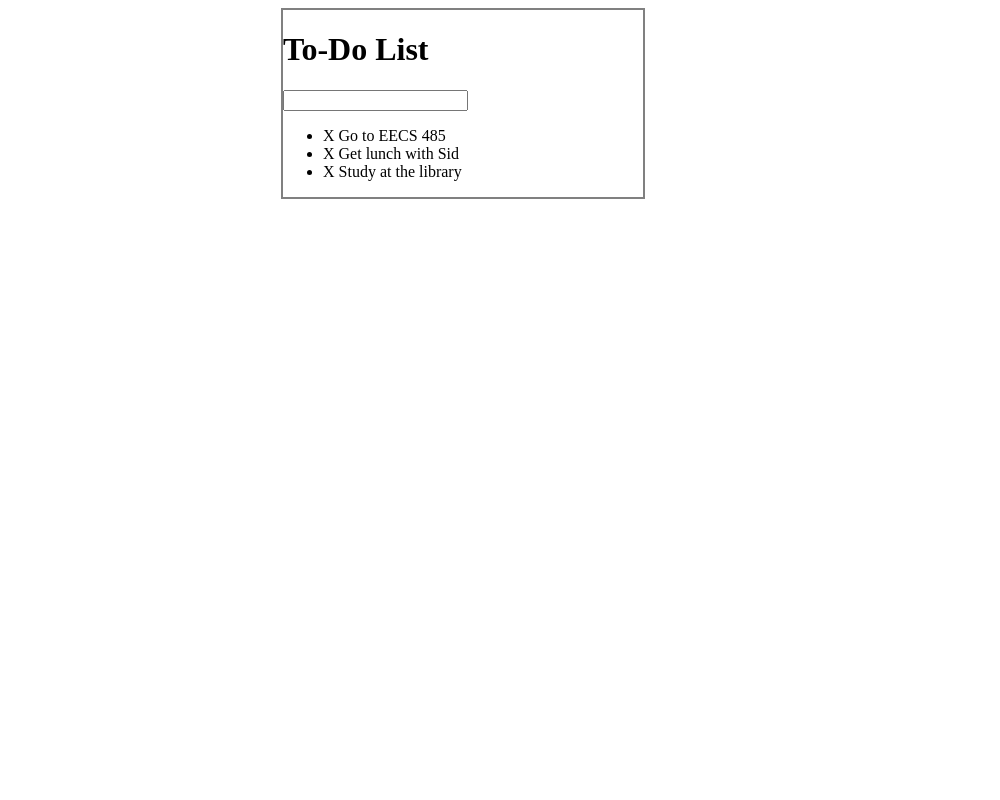
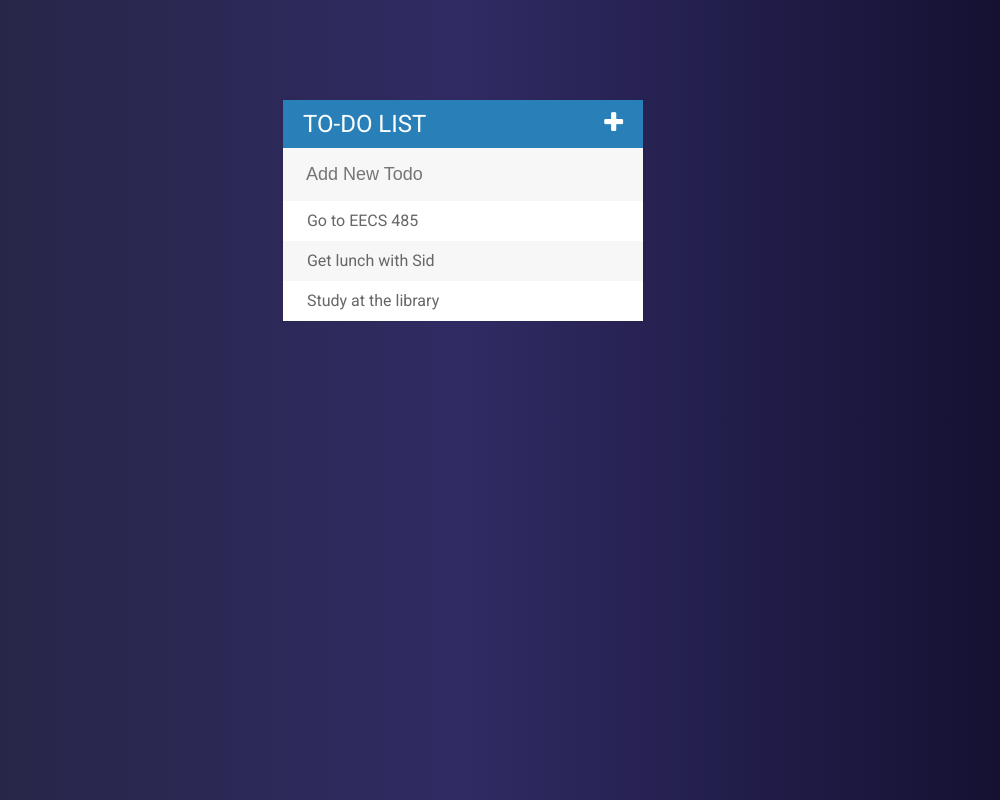
Before and after one commit to drodz718/Bootcamp-TodoList, a plain HTML site: page index.html in a window 1280 px wide. Shown: the whole page, without its empty margins (177-1177 px from the left). Drawn offline with Linux system fonts and the light colour scheme.

Commit message:
Added gradient background, icons, and animations

```diff
--- a/assets/css/todos.css
+++ b/assets/css/todos.css
@@ -1,7 +1,81 @@
+body {
+    font-family: roboto;
+    background: #0f0c29;  /* fallback for old browsers */
+    background: -webkit-linear-gradient(to right, #24243e, #302b63, #0f0c29);  /* Chrome 10-25, Safari 5.1-6 */
+    background: linear-gradient(to right, #24243e, #302b63, #0f0c29); /* W3C, IE 10+/ Edge, Firefox 16+, Chrome 26+, Opera 12+, Safari 7+ */
+}
+
+h1 {
+    background: #2980b9;
+    color: white;
+    margin: 0;
+    padding: 10px 20px;
+    text-transform: uppercase;
+    font-size: 24px;
+    font-weight: normal;
+}
+
+span {
+    background: #e74c3c;
+    height: 40px;
+    margin-right: 20px;
+    text-align: center;
+    color: white;
+    width: 0;
+    display: inline-block;
+    transition: 0.2s linear;
+    opacity: 0;
+}
+
+ul {
+    /* remove bullet points */
+    list-style: none;
+    margin: 0;
+    padding: 0;
+
+}
+
+li {
+    background: #fff;
+    height: 40px;
+    line-height: 40px;
+    color: #666;
+}
+
+.fa-plus {
+    float: right;
+}
+
+li:nth-child(2n) {
+    background: #f7f7f7;
+}
+
+li:hover span{
+    width: 40px;
+    opacity: 1.0;
+}
+
+input {
+    font-size: 18px;
+    color: #2980b9;
+    background-color: #f7f7f7;
+    width: 100%;
+    padding: 13px 13px 13px 20px;
+    box-sizing: border-box;
+    border: 3px solid rgba(0,0,0,0);
+}
+
+input:focus {
+    background: white;
+    border: 3px solid #2980b9;
+    outline: none;
+}
+
 #container {
     width: 360px;
-    margin: 0 auto;
-    border: 2px solid gray
+    margin: 100px auto;
+    background: #f7f7f7;
+    box-shadow: 0 0 3px rgba(0,0,0, 0.1);
 }
 
 .completed {
--- a/assets/js/todos.js
+++ b/assets/js/todos.js
@@ -28,8 +28,12 @@ $("input[type='text']").keypress(function(event) {
         //clear input
         $(this).val("");
         //create new li and add to ul
-        $("ul").append("<li><span>X</span> " + todoText + "</li>");
+        $("ul").append("<li><span><i class='fa fa-trash'></i></span> " + todoText + "</li>");
 
 
     }
 });
+
+$(".fa-plus").click(function() {
+    $("input[type='text'").fadeToggle();
+});
--- a/index.html
+++ b/index.html
@@ -5,17 +5,20 @@
     <meta name="viewport" content="width=device-width, initial-scale=1.0">
     <title>Todo List</title>
     <link rel="stylesheet" href="assets/css/todos.css">
+    <link href="https://fonts.googleapis.com/css2?family=Roboto:wght@400;500;700&display=swap" rel="stylesheet">
+    <link rel="stylesheet" href="https://stackpath.bootstrapcdn.com/font-awesome/4.7.0/css/font-awesome.min.css">
     <script src="assets/js/lib/jquery-3.5.1.js"></script>
 </head>
+
 <body>
     <div id="container">
-        <h1>To-Do List</h1>
-        <input type="text">
+        <h1>To-Do List <i class="fa fa-plus"></i></h1>
+        <input type="text" placeholder="Add New Todo">
 
         <ul>
-            <li><span>X</span> Go to EECS 485</li>
-            <li><span>X</span> Get lunch with Sid</li>
-            <li><span>X</span> Study at the library</li>
+            <li><span><i class="fa fa-trash"></i></span> Go to EECS 485</li>
+            <li><span><i class="fa fa-trash"></i></span> Get lunch with Sid</li>
+            <li><span><i class="fa fa-trash"></i></span> Study at the library</li>
         </ul>
     </div>
     <script src="assets/js/todos.js"></script>
```
